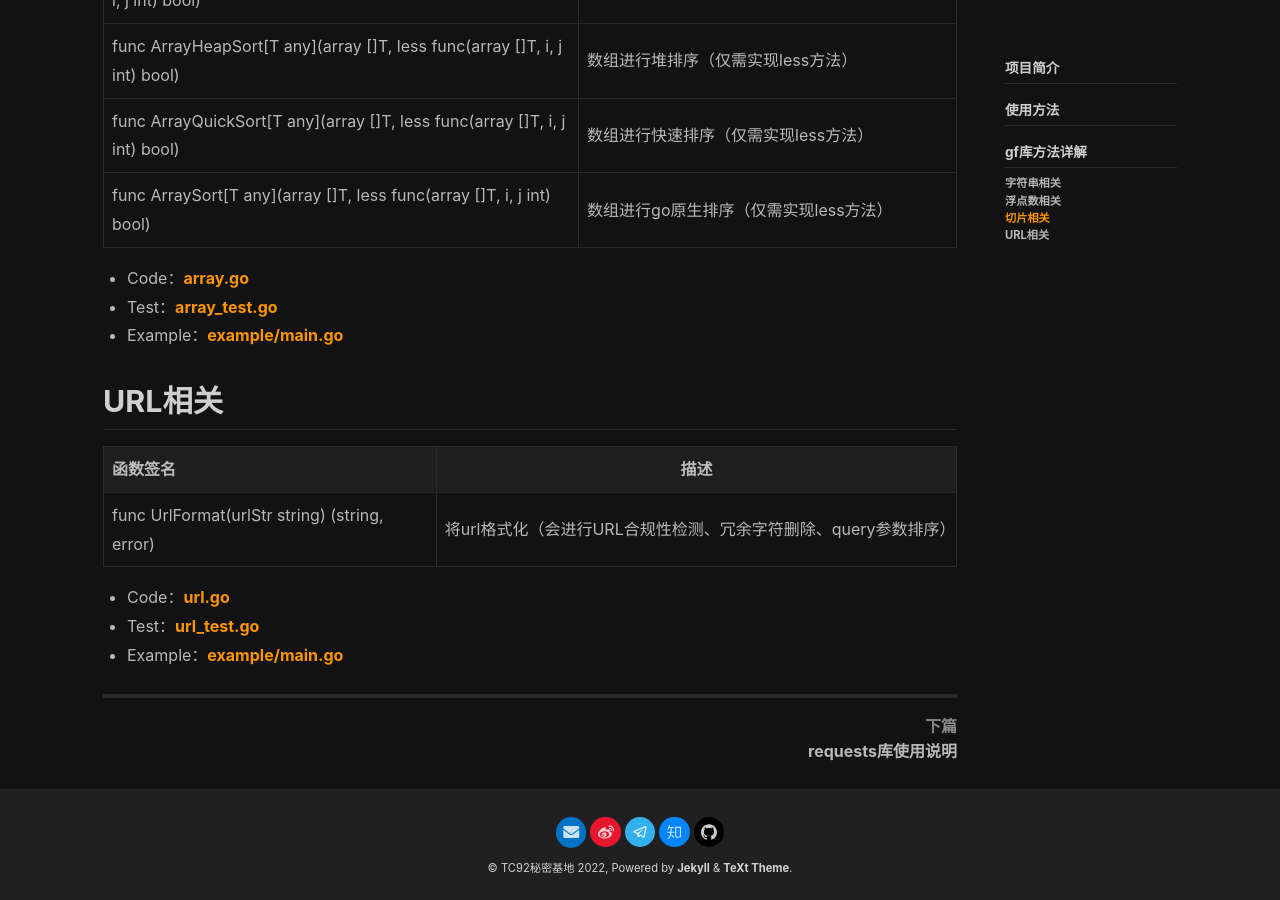
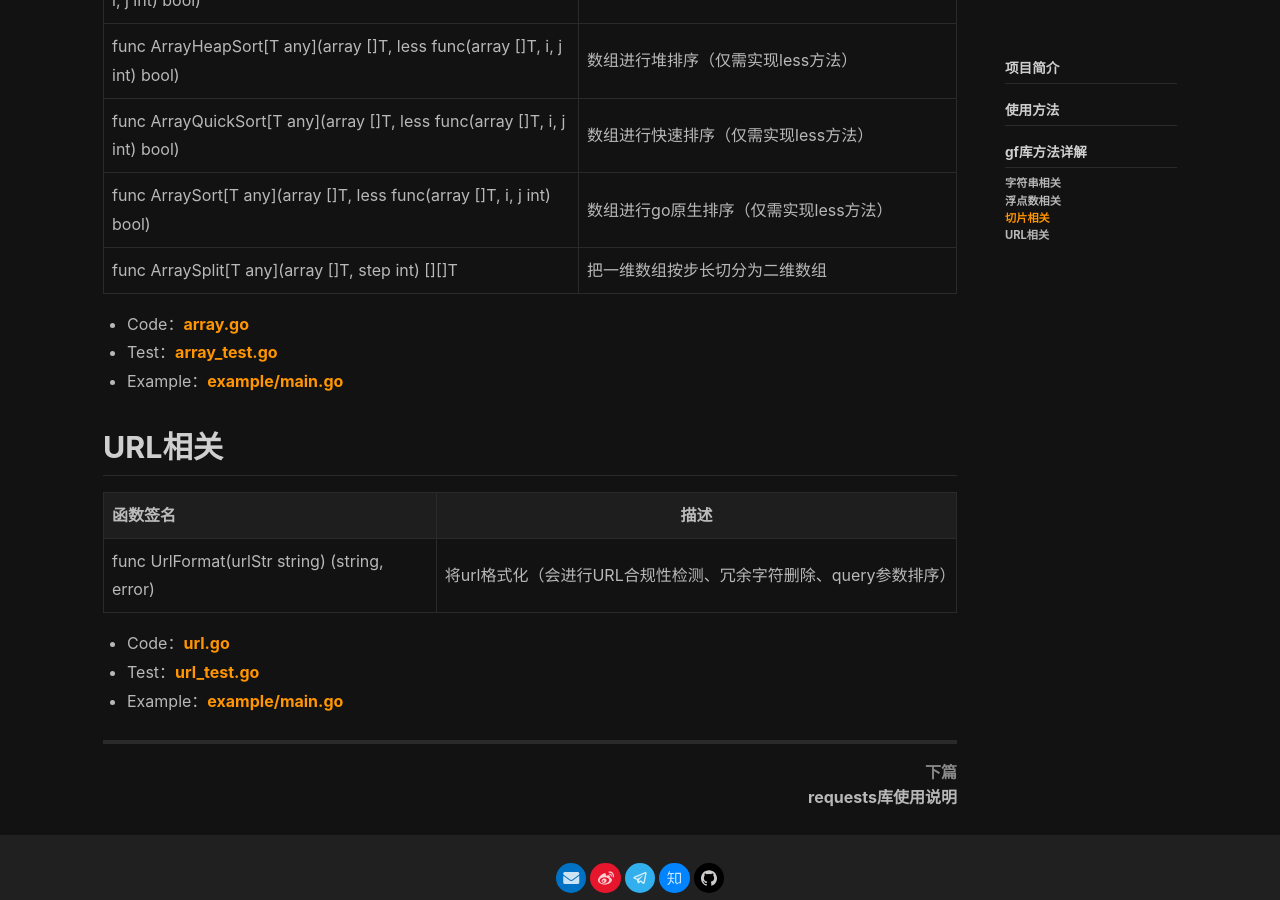
Before and after one commit to tiancheng92/tiancheng92.github.io, a Jekyll site: the page built from _posts/golang_package/2022-06-17-gf库使用说明.md, in a window 1280 px wide and 900 px high, scrolled down 2292 px. Built offline with Jekyll 4.4.1, drawn with Linux system fonts in a browser that asks for light colours; nearby versions of some CDN libraries.

Commit message:
feat(blog): update article

```diff
--- a/_posts/golang_package/2022-06-17-gf库使用说明.md
+++ b/_posts/golang_package/2022-06-17-gf库使用说明.md
@@ -69,6 +69,7 @@ go get -u github.com/tiancheng92/gf
 | func ArrayHeapSort\[T any\](array []T, less func(array []T, i, j int) bool)      | 数组进行堆排序（仅需实现less方法）                 |
 | func ArrayQuickSort\[T any\](array []T, less func(array []T, i, j int) bool)     | 数组进行快速排序（仅需实现less方法）                |
 | func ArraySort\[T any\](array []T, less func(array []T, i, j int) bool)          | 数组进行go原生排序（仅需实现less方法）              |
+| func ArraySplit\[T any\](array []T, step int) [][]T                              | 把一维数组按步长切分为二维数组                     |
 
 * Code：[array.go](https://github.com/tiancheng92/gf/blob/main/array.go)
 * Test：[array_test.go](https://github.com/tiancheng92/gf/blob/main/array_test.go)
```
